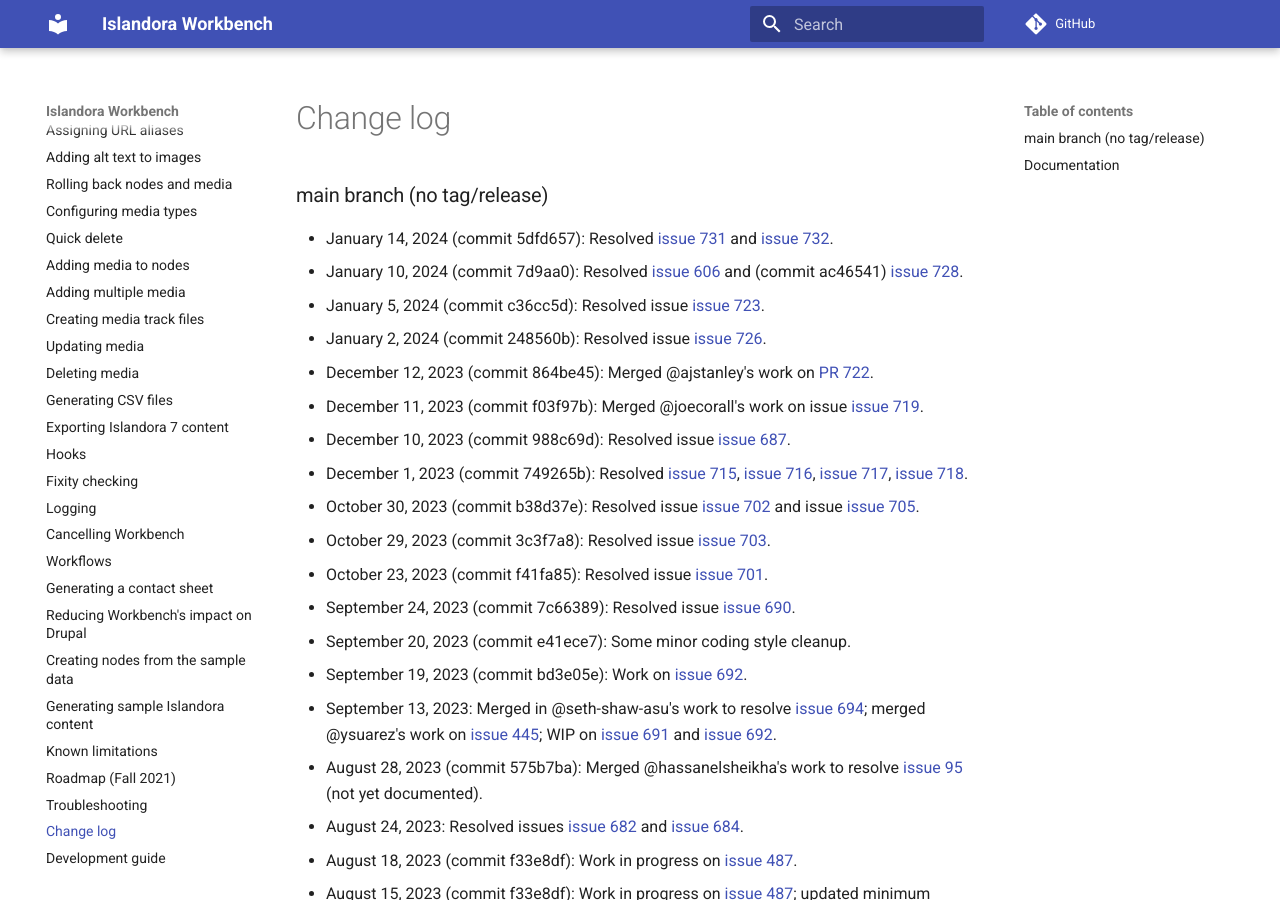
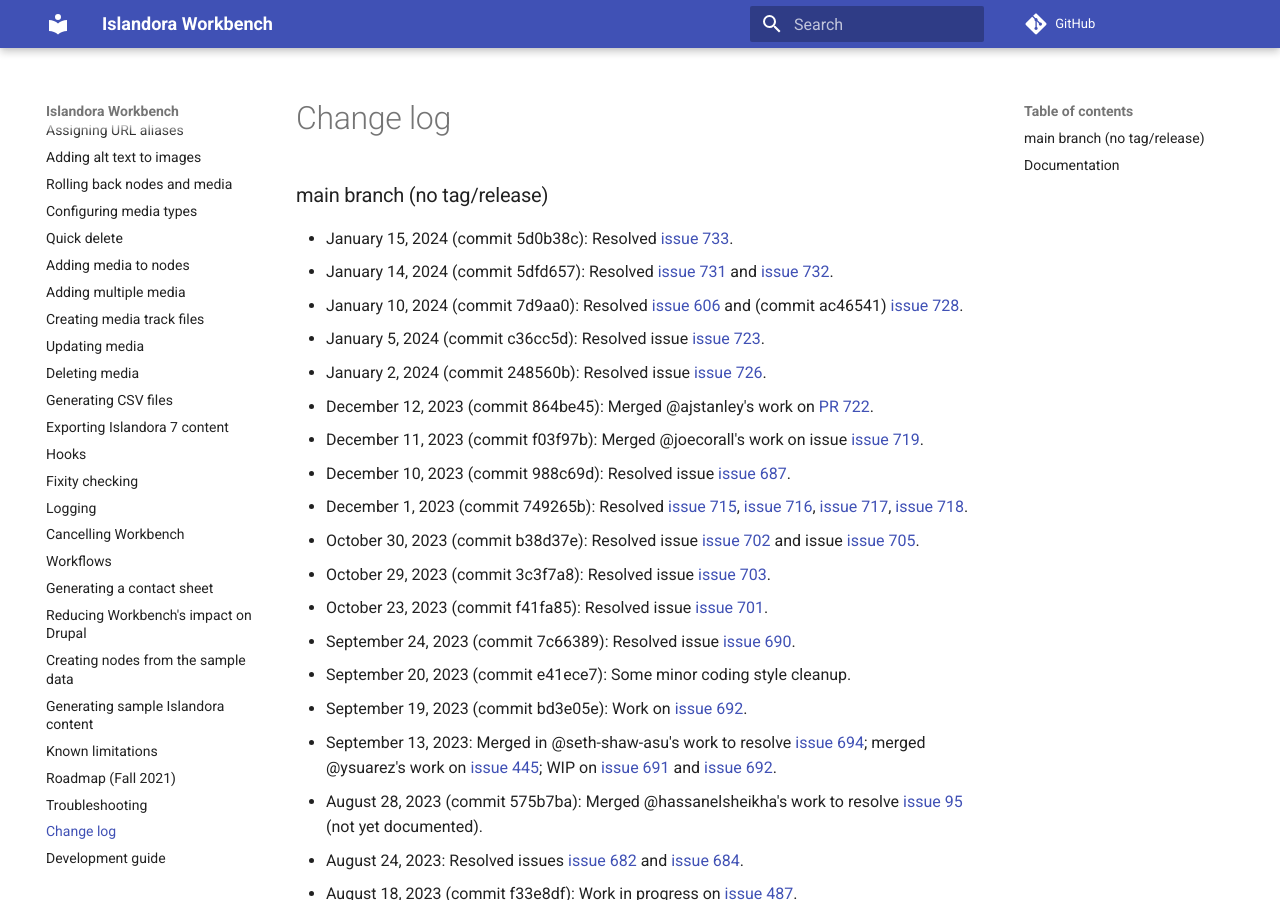
Before and after one commit to mjordan/islandora_workbench_docs, an MkDocs documentation site: the page built from docs/changelog.md, in a window 1280 px wide and 900 px high. Built offline with MkDocs 1.6.1 and Material for MkDocs 9.7.7, drawn with Linux system fonts in a browser that asks for light colours; comment, search, counter and statistics services are not loaded.

Commit message:
Updated changelog.

```diff
--- a/docs/changelog.md
+++ b/docs/changelog.md
@@ -1,5 +1,6 @@
 ### main branch (no tag/release)
 
+* January 15, 2024 (commit 5d0b38c): Resolved [issue 733](https://github.com/mjordan/islandora_workbench/issues/733).
 * January 14, 2024 (commit 5dfd657): Resolved [issue 731](https://github.com/mjordan/islandora_workbench/issues/731) and [issue 732](https://github.com/mjordan/islandora_workbench/issues/732).
 * January 10, 2024 (commit 7d9aa0): Resolved [issue 606](https://github.com/mjordan/islandora_workbench/issues/606) and (commit ac46541) [issue 728](https://github.com/mjordan/islandora_workbench/issues/728).
 * January 5, 2024 (commit c36cc5d): Resolved issue [issue 723](https://github.com/mjordan/islandora_workbench/issues/723).
```
